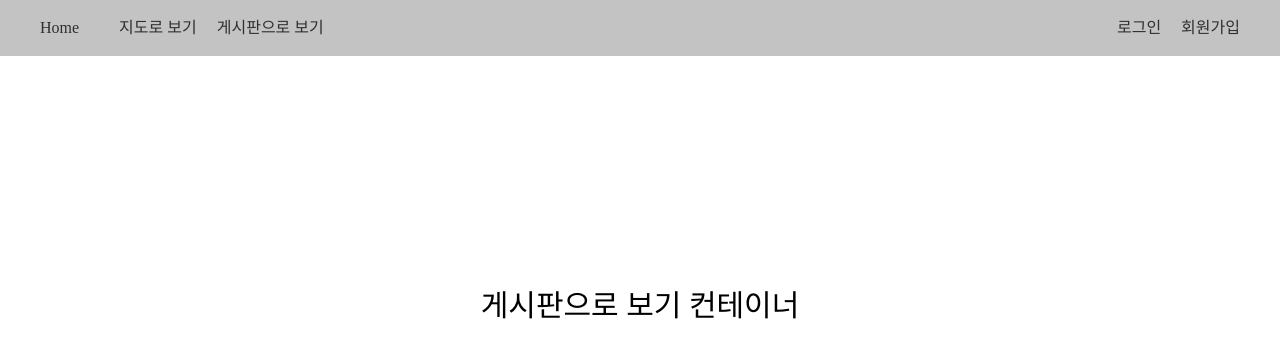
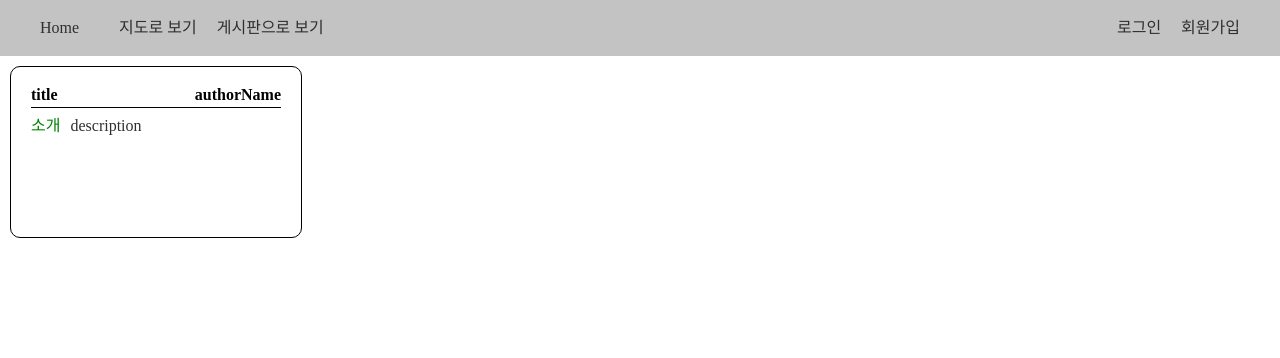
Before and after one commit to walkbook/walkbook-frontend, a React (Create React App) app: page /searchpost in a window 1280 px wide. Shown: the top 358 px of the page. Built offline with nearby package versions, Linux system fonts and the light colour scheme.

Commit message:
[feature] 포스트에서 보기 포스트카드 구현 Postcard -> PostcardList -> SearchByPost 컴포넌트

```diff
--- a/src/components/common/Postcard.jsx
+++ b/src/components/common/Postcard.jsx
@@ -0,0 +1,16 @@
+export default function Postcard() {
+  return (
+    <>
+      <div className='sample_card'>
+        <div className='sample_card_title'>
+          <div>title</div>
+          <div>authorName</div>
+        </div>
+        <div className='sample_card_content'>
+          <label>소개</label>
+          <div className='sample_card_content_elem'>description</div>
+        </div>
+      </div>
+    </>
+  )
+}
--- a/src/components/common/PostcardList.jsx
+++ b/src/components/common/PostcardList.jsx
@@ -0,0 +1,7 @@
+import Postcard from './Postcard';
+
+export default function PostcardList() {
+  return (
+    <Postcard />
+  )
+}
--- a/src/containers/SearchByPost.jsx
+++ b/src/containers/SearchByPost.jsx
@@ -1,7 +1,8 @@
+import PostcardList from '../components/common/PostcardList';
+
 export default function SearchByPost() {
+  // 여기서 구현한 카드 하나 -> PostCard로 보내주기
   return (
-    <>
-      <div className='container_sample'>게시판으로 보기 컨테이너</div>
-    </>
+    <PostcardList />
   );
 }
--- a/src/styles/sample.scss
+++ b/src/styles/sample.scss
@@ -65,6 +65,36 @@
   margin: 10px;
 }
 
+.sample_card {
+  display: flex;
+  flex-direction: column;
+  border: 1px solid black;
+  border-radius: 10px;
+  width: 250px;
+  height: 130px;
+  padding: 20px;
+  margin: 10px;
+}
+
+.sample_card_title {
+  display: flex;
+  justify-content: space-between;
+  height: 20px;
+  border-bottom: 1px solid black;
+  font-weight: 600;
+}
+
+.sample_card_content {
+  display: flex;
+  padding-top: 10px;
+  color: green;
+}
+
+.sample_card_content_elem {
+  padding-left: 10px;
+  color:rgb(47, 47, 47);
+}
+
 a {
   text-decoration: none;
   color:rgb(47, 47, 47)
```
